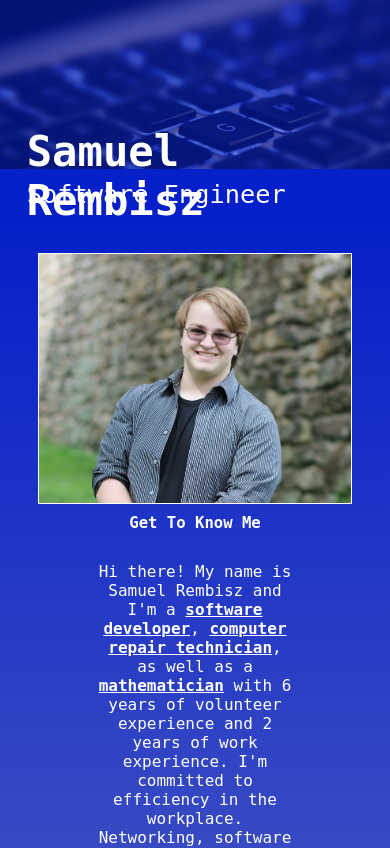
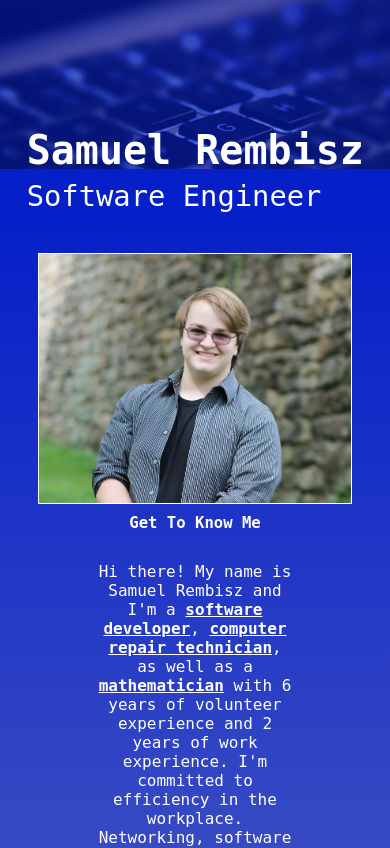
Before and after one commit to StappsWorld/stappsworld.com, a Vue app in the folder resume/: page / in a window 390 px wide. Shown: the top 848 px of the page. Built offline with nearby package versions, Linux system fonts and the light colour scheme.

Commit message:
Fixed title text reliant upon viewport height on mobile

```diff
--- a/resume/src/components/title_card.vue
+++ b/resume/src/components/title_card.vue
@@ -27,11 +27,11 @@ export default {
   }
 
   .title_card_lower_space p {
-    font-size: 3vmax;
+    font-size: 1.8rem;
   }
 
   .title_card_name h1 {
-    font-size: 5vmax;
+    font-size: 2.5rem;
   }
 }
 
@@ -41,11 +41,11 @@ export default {
   }
 
   .title_card_lower_space p {
-    font-size: 5vmax;
+    font-size: 7rem;
   }
 
   .title_card_name h1 {
-    font-size: 10vmax;
+    font-size: 9rem;
   }
 }
 
@@ -65,6 +65,7 @@ export default {
   background-repeat: no-repeat;
   background-size: cover;
   background-position: center;
+  white-space: nowrap;
 }
 
 .title_card_upper_space {
```
